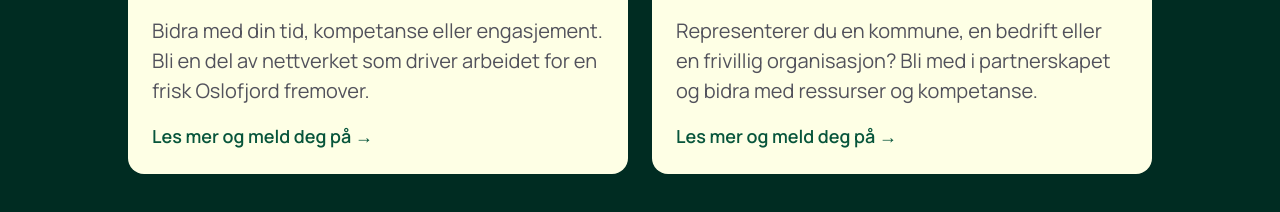
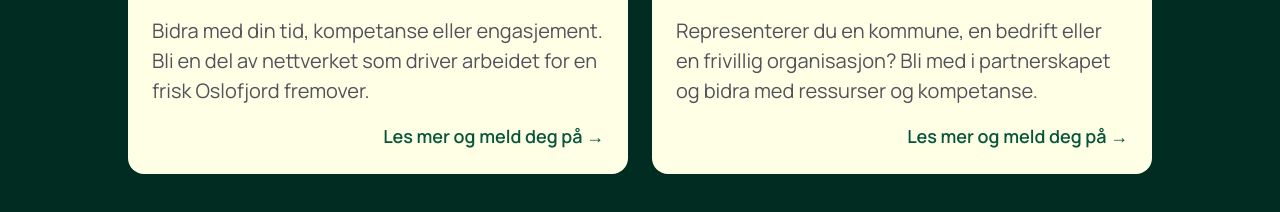
Before and after one commit to Padriv/paadriv-redd-fjorden, a Next.js app: page / in a window 1280 px wide. Shown: the part 1642-1854 px from the top of the page. Built offline with nearby package versions, Linux system fonts and the light colour scheme; no server answers.

Commit message:
fix: align link to the end of the card in JoinSection component

```diff
--- a/app/_components/JoinSection.tsx
+++ b/app/_components/JoinSection.tsx
@@ -43,7 +43,7 @@ export default function JoinSection() {
 						<p className="text-body text-copy">{card.description}</p>
 						<Link
 							href={card.href}
-							className="text-base font-semibold text-green transition-colors hover:text-ink md:text-lg"
+							className="self-end text-base font-semibold text-green transition-colors hover:text-ink md:text-lg"
 						>
 							{card.linkLabel} →
 						</Link>
```
